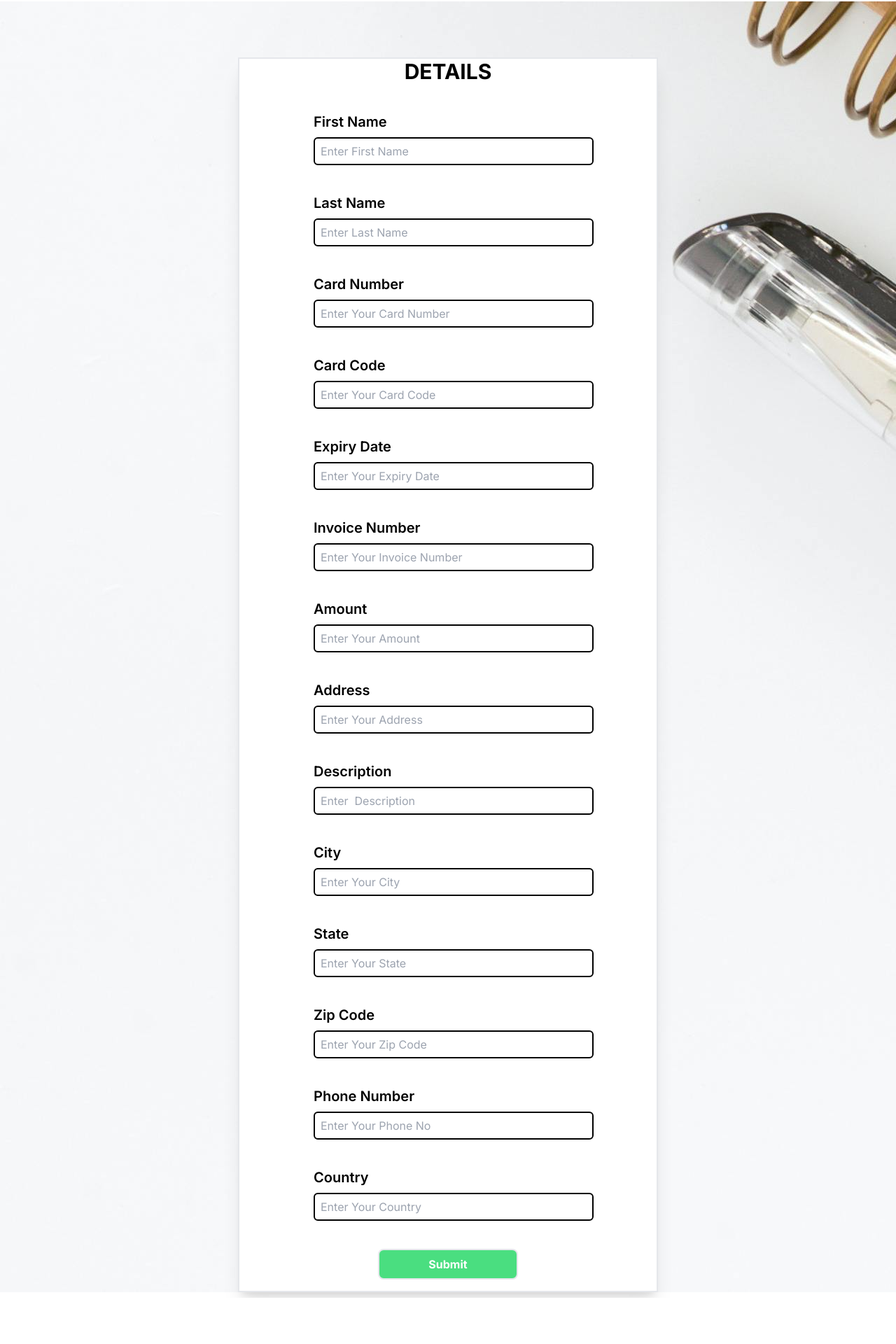
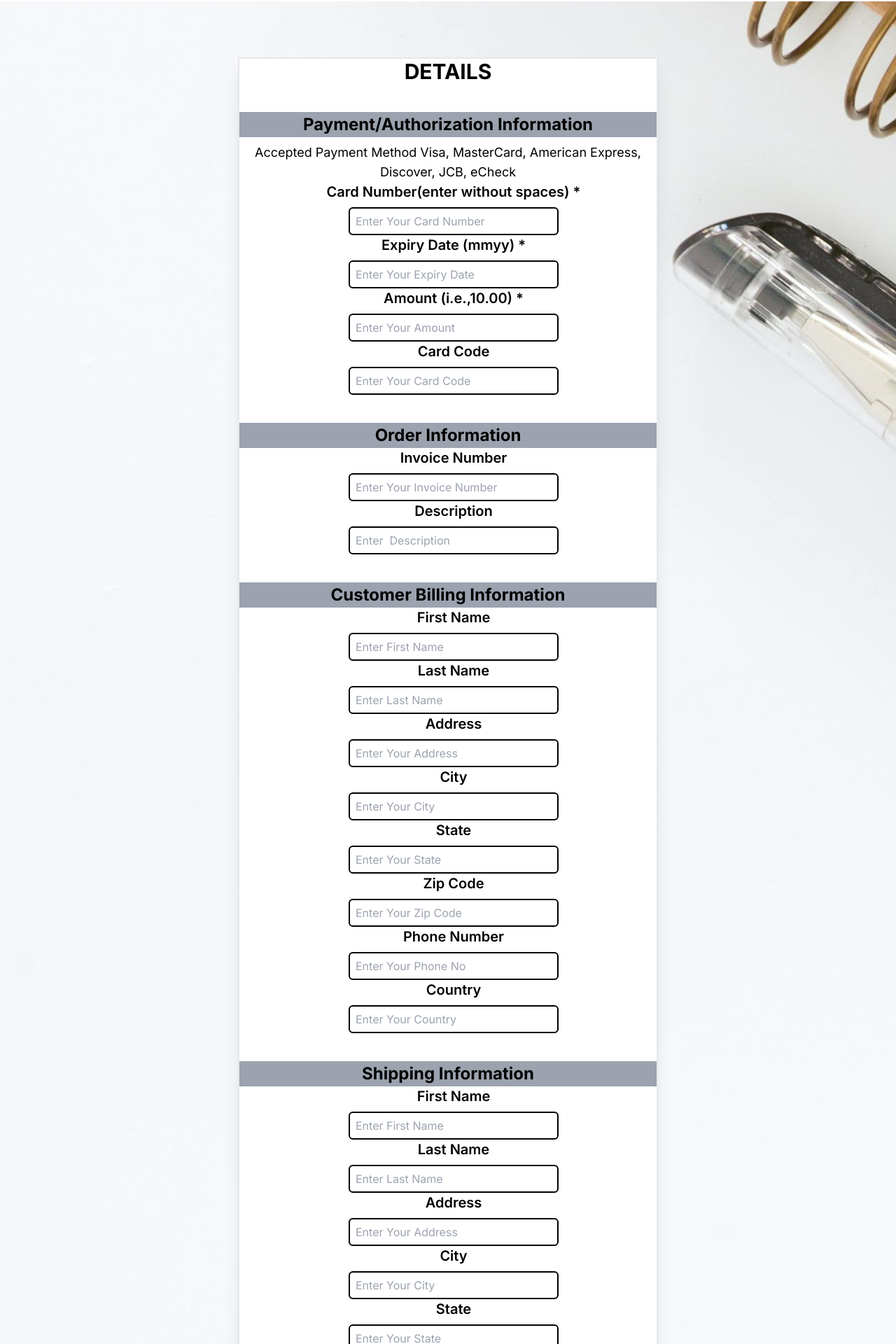
Before and after one commit to uzairusman1425/authorize.net, a Next.js app: page /details in a window 1280 px wide. Shown: the part 54-1974 px from the top of the page at 70% size. Before the commit the page ends 1908 px from the top, so only its background shows below. Built offline with nearby package versions, Linux system fonts and the light colour scheme.

Commit message:
ui changes

```diff
--- a/app/(components)/Input.jsx
+++ b/app/(components)/Input.jsx
@@ -2,14 +2,14 @@
 function Input(props) {
   return (
     <>
-      <div className="input1 ml-4">
+      <div className="input1 ml-4 ">
         <p className="text-xl font-semibold  mb-2">{props.detail}</p>
         <input
           type={props.type}
           name={props.name}
           value={props.state}
           id={props.id}
-          className="border-2 px-2  border-black bg-transparent rounded-md w-[400px] h-[40px]"
+          className="border-2 px-2  border-black bg-transparent rounded-md w-[300px] h-[40px]"
           placeholder={props.placeholder}
           onChange={(e) => props.setstate(e.target.value)}
         />
--- a/app/details/page.jsx
+++ b/app/details/page.jsx
@@ -87,6 +87,7 @@ function DetailsForm() {
   return (
     <>
       <Nnavbar />
+
       <section
         className="w-full h-full flex justify-center items-center  mb-2  "
         style={{ backgroundImage: "url('/background.jpg')" }}
@@ -96,6 +97,83 @@ function DetailsForm() {
           className="w-[600px] h-full mt-20  bg-transparent shadow-xl bg-white border-2  justify-center items-center gap-10 flex flex-col pb-4 "
         >
           <h1 className="text-center text-3xl font-bold">DETAILS</h1>
+          <div className="payment-info  w-full h-full text-center">
+            <h1 className="font-bold text-2xl border-2 bg-gray-400 border-gray-400">
+              Payment/Authorization Information
+            </h1>
+            <p className="text-lg mt-2">
+              Accepted Payment Method Visa, MasterCard, American Express,
+              Discover, JCB, eCheck
+            </p>
+            <Input
+              type="number"
+              name="cardnumber"
+              id="cardnumber"
+              placeholder="Enter Your Card Number"
+              detail="Card  Number(enter without spaces) * "
+              state={cardnumber}
+              setstate={setCardnumber}
+            />
+
+            <Input
+              type="text"
+              name="expiry"
+              id="expiry"
+              detail="Expiry Date
+            (mmyy) * "
+              placeholder="Enter Your Expiry Date"
+              state={expiry}
+              setstate={setExpiry}
+            />
+            <Input
+              type="number"
+              name="Amount"
+              id="number"
+              placeholder="Enter Your Amount"
+              detail="Amount  (i.e.,10.00) * "
+              state={amount}
+              setstate={setAmount}
+            />
+
+            <Input
+              type="number"
+              name="cardcode"
+              id="cardcode"
+              placeholder="Enter Your Card Code"
+              detail="Card Code"
+              state={cardcode}
+              setstate={setCardcode}
+            />
+          </div>
+          <div className="order-info  w-full h-full text-center">
+            <h1 className="font-bold text-2xl border-2 bg-gray-400 border-gray-400">
+              Order Information
+            </h1>
+
+            <Input
+              type="text"
+              name="invoice"
+              id="invoice"
+              placeholder="Enter Your Invoice Number"
+              detail="Invoice Number"
+              state={invoiceno}
+              setstate={setInvoiceno}
+            />
+            <Input
+              type="text"
+              name="desc"
+              id="desc"
+              placeholder="Enter  Description"
+              detail="Description"
+              state={description}
+              setstate={setDescription}
+            />
+          </div>
+
+          <div className="Customer-info  w-full h-full text-center">
+            <h1 className="font-bold text-2xl border-2 bg-gray-400 border-gray-400">
+              Customer Billing Information
+            </h1>
             <Input
               type="text"
               name="first name"
@@ -114,55 +192,6 @@ function DetailsForm() {
               state={lastname}
               setstate={setLastname}
             />
-
-          <Input
-            type="number"
-            name="cardnumber"
-            id="cardnumber"
-            placeholder="Enter Your Card Number"
-            detail="Card  Number"
-            state={cardnumber}
-            setstate={setCardnumber}
-          />
-          <Input
-            type="number"
-            name="cardcode"
-            id="cardcode"
-            placeholder="Enter Your Card Code"
-            detail="Card Code"
-            state={cardcode}
-            setstate={setCardcode}
-          />
-          <Input
-            type="text"
-            name="expiry"
-            id="expiry"
-            detail="Expiry Date"
-            placeholder="Enter Your Expiry Date"
-            state={expiry}
-            setstate={setExpiry}
-          />
-
-          <Input
-            type="text"
-            name="invoice"
-            id="invoice"
-            placeholder="Enter Your Invoice Number"
-            detail="Invoice Number"
-            state={invoiceno}
-            setstate={setInvoiceno}
-          />
-
-          <Input
-            type="number"
-            name="Amount"
-            id="number"
-            placeholder="Enter Your Amount"
-            detail="Amount"
-            state={amount}
-            setstate={setAmount}
-          />
-
             <Input
               type="text"
               name="address"
@@ -171,16 +200,6 @@ function DetailsForm() {
               detail="Address"
               state={address}
               setstate={setAddress}
-          />
-
-          <Input
-            type="text"
-            name="desc"
-            id="desc"
-            placeholder="Enter  Description"
-            detail="Description"
-            state={description}
-            setstate={setDescription}
             />
 
             <Input
@@ -231,6 +250,79 @@ function DetailsForm() {
               state={country}
               setstate={setCountry}
             />
+          </div>
+
+          <div className="Shipping-info  w-full h-full text-center">
+            <h1 className="font-bold text-2xl border-2 bg-gray-400 border-gray-400">
+              Shipping Information
+            </h1>
+            <Input
+              type="text"
+              name="first name"
+              id="fname"
+              placeholder="Enter First Name"
+              detail="First Name"
+              state={firstname}
+              setstate={setFirstname}
+            />
+            <Input
+              type="text"
+              name="last name"
+              id="lname"
+              placeholder="Enter Last Name"
+              detail="Last Name"
+              state={lastname}
+              setstate={setLastname}
+            />
+            <Input
+              type="text"
+              name="address"
+              id="address"
+              placeholder="Enter Your Address"
+              detail="Address"
+              state={address}
+              setstate={setAddress}
+            />
+
+            <Input
+              type="text"
+              name="city"
+              id="city"
+              placeholder="Enter Your City"
+              detail="City"
+              state={city}
+              setstate={setCity}
+            />
+
+            <Input
+              type="text"
+              name="state"
+              id="state"
+              placeholder="Enter Your State"
+              detail="State"
+              state={state}
+              setstate={setState}
+            />
+            <Input
+              type="number"
+              name="zipcode"
+              id="zipcode"
+              placeholder="Enter Your Zip Code"
+              detail="Zip Code"
+              state={zipcode}
+              setstate={setZipcode}
+            />
+
+            <Input
+              type="text"
+              name="country"
+              id="country"
+              placeholder="Enter Your Country"
+              detail="Country"
+              state={country}
+              setstate={setCountry}
+            />
+          </div>
 
           <button className="w-[200px] py-2 border-2 font-bold bg-green-400 text-white rounded-lg">
             Submit
```
Also changed, not shown: 1 other file (tests, documents, lock files or other folders). Lines whose indentation alone changed are shown as unchanged.
